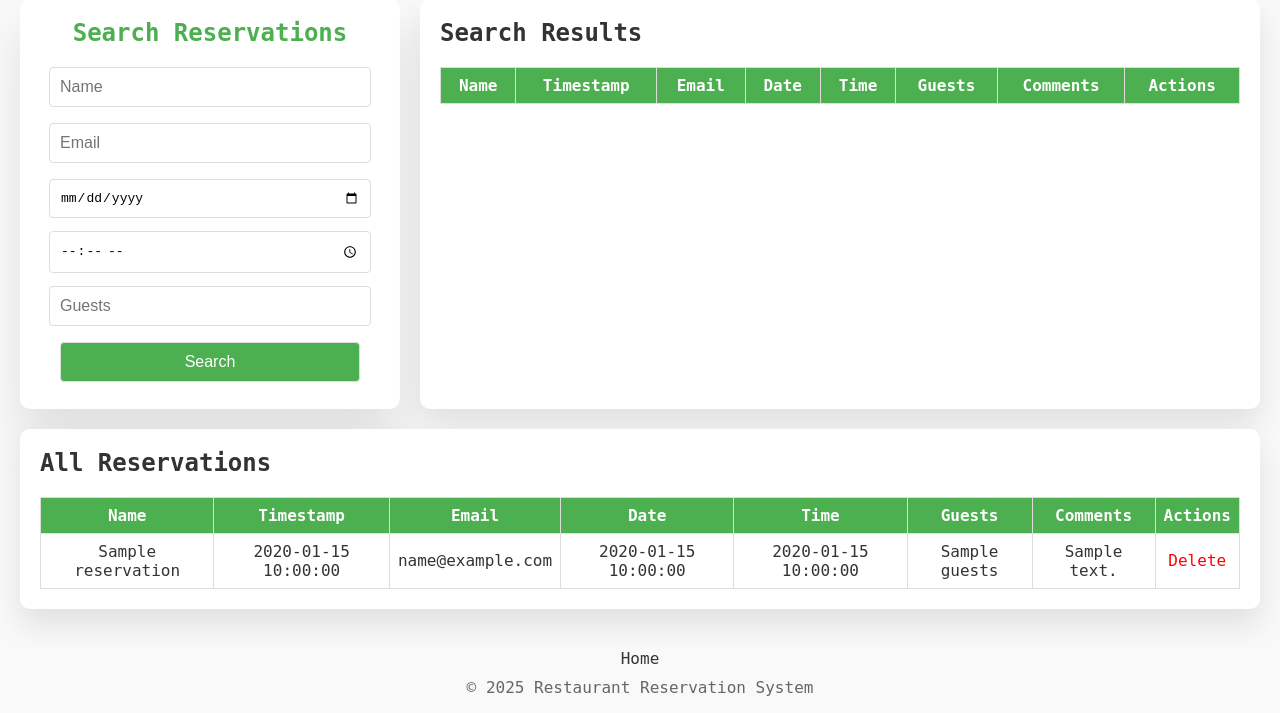
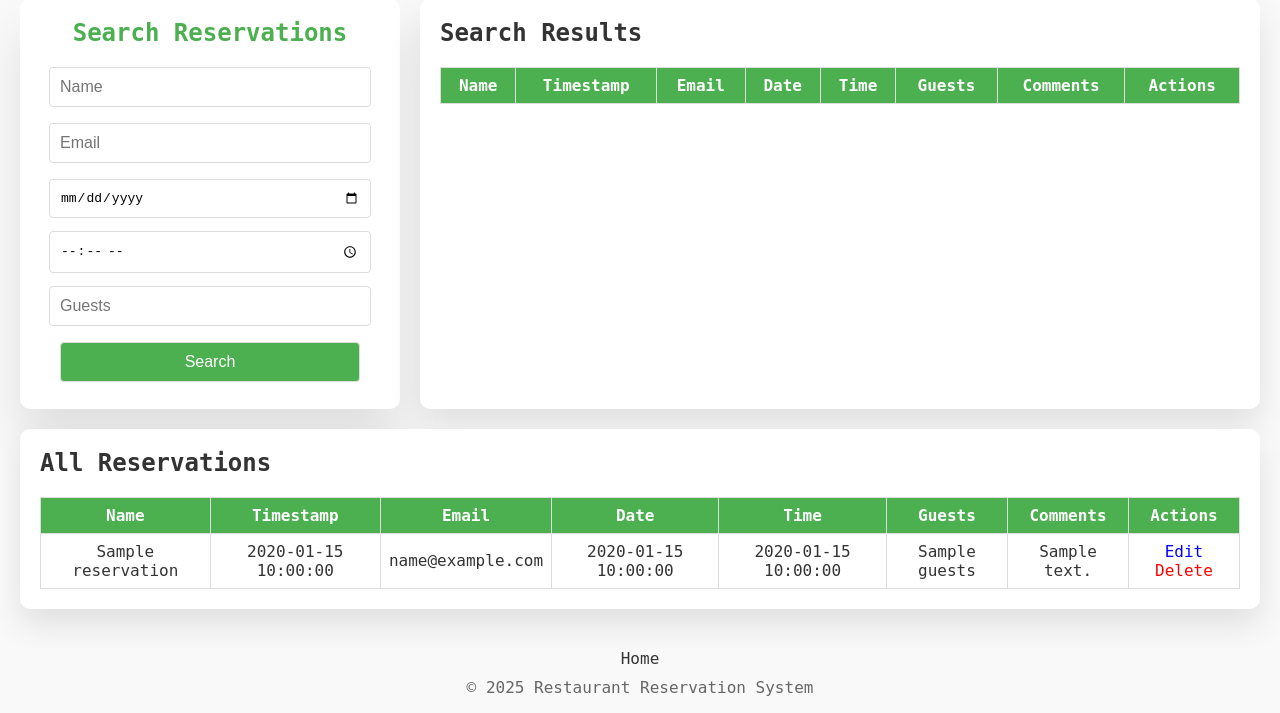
Before and after one commit to posiadalamelia/restaurant-table-reservation, a Flask app: template app/templates/admin.html in a window 1280 px wide. Shown: the part 127-840 px from the top of the page. Run offline with Flask 3, Linux system fonts and the light colour scheme; the template is opened without the code that fills it: most values are stand-ins (such as "Sample title", 1, 10 or a date in 2020); lists and menus that the app fills with data are empty.

Commit message:
add admin reservations edit feature for fix errors during creating reservation

```diff
--- a/app/__init__.py
+++ b/app/__init__.py
@@ -3,7 +3,7 @@ from redis import Redis
 import os
 
 app = Flask(__name__) # Flask appliaction's object
-app.config['SECRET_KEY'] = os.getenv('SECRET_KEY', 'your_secret_key_here')
+app.config['SECRET_KEY'] = 'supersecretkey'
 app.config['REDIS_HOST'] = os.getenv('REDIS_HOST', 'redis')
 app.config['REDIS_PORT'] = os.getenv('REDIS_PORT', 6379)
 
--- a/app/redis_db.py
+++ b/app/redis_db.py
@@ -34,3 +34,6 @@ def get_reservation(reservation_id):
 def delete_reservation(reservation_id):
     redis_client.delete(f"reservation:{reservation_id}")
     redis_client.lrem("reservations", 0, reservation_id)
+
+def update_reservation(reservation_id, updated_data):
+    redis_client.hmset(f"reservation:{reservation_id}", updated_data)
--- a/app/routes.py
+++ b/app/routes.py
@@ -1,6 +1,7 @@
 from flask import render_template, request, redirect, url_for, flash
 from app import app
-from app.redis_db import save_reservation, get_all_reservations, delete_reservation
+from app.redis_db import save_reservation, get_all_reservations, delete_reservation, get_reservation
+from app import redis_client
 
 # Main page
 @app.route("/", methods=["GET", "POST"])
@@ -58,3 +59,37 @@ def delete(reservation_id):
 @app.route("/confirmation")
 def confirmation():
     return render_template("confirmation.html")
+
+# Edit reservation
+@app.route("/edit/<reservation_id>", methods=["GET", "POST"])
+def edit(reservation_id):
+    reservation = get_reservation(reservation_id)
+
+    if not reservation:
+        flash('Reservation not found!', 'error')
+        return redirect(url_for('admin'))
+
+    if request.method == 'POST':
+        name = request.form.get('name')
+        email = request.form.get('email')
+        date = request.form.get('date')
+        time = request.form.get('time')
+        guests = request.form.get('guests')
+        comments = request.form.get('comments')
+
+        updated_reservation = {
+            "id": reservation_id,
+            "timestamp": reservation.get("timestamp"),
+            "name": name,
+            "email": email,
+            "date": date,
+            "time": time,
+            "guests": guests,
+            "comments": comments
+        }
+
+        redis_client.hset(f"reservation:{reservation_id}", mapping=updated_reservation)
+        flash('Reservation updated successfully!', 'success')
+        return redirect(url_for('admin'))
+
+    return render_template('edit.html', reservation=reservation)
--- a/app/static/styles.css
+++ b/app/static/styles.css
@@ -171,6 +171,15 @@ footer p {
     text-decoration: underline;
 }
 
+.btn-edit {
+    color: blue;
+    text-decoration: none;
+}
+
+.btn-edit:hover {
+    text-decoration: underline;
+}
+
 main {
     flex: 1;
     display: flex;
--- a/app/templates/admin.html
+++ b/app/templates/admin.html
@@ -43,6 +43,7 @@
                         <td>{{ reservation.guests }}</td>
                         <td>{{ reservation.comments }}</td>
                         <td>
+                            <a href="{{ url_for('edit', reservation_id=reservation.id) }}" class="btn-edit">Edit</a>
                             <a href="{{ url_for('delete', reservation_id=reservation.id) }}" class="btn-delete">Delete</a>
                         </td>
                     </tr>
@@ -78,6 +79,7 @@
                     <td>{{ reservation.guests }}</td>
                     <td>{{ reservation.comments }}</td>
                     <td>
+                        <a href="{{ url_for('edit', reservation_id=reservation.id) }}" class="btn-edit">Edit</a>
                         <a href="{{ url_for('delete', reservation_id=reservation.id) }}" class="btn-delete">Delete</a>
                     </td>
                 </tr>
```
